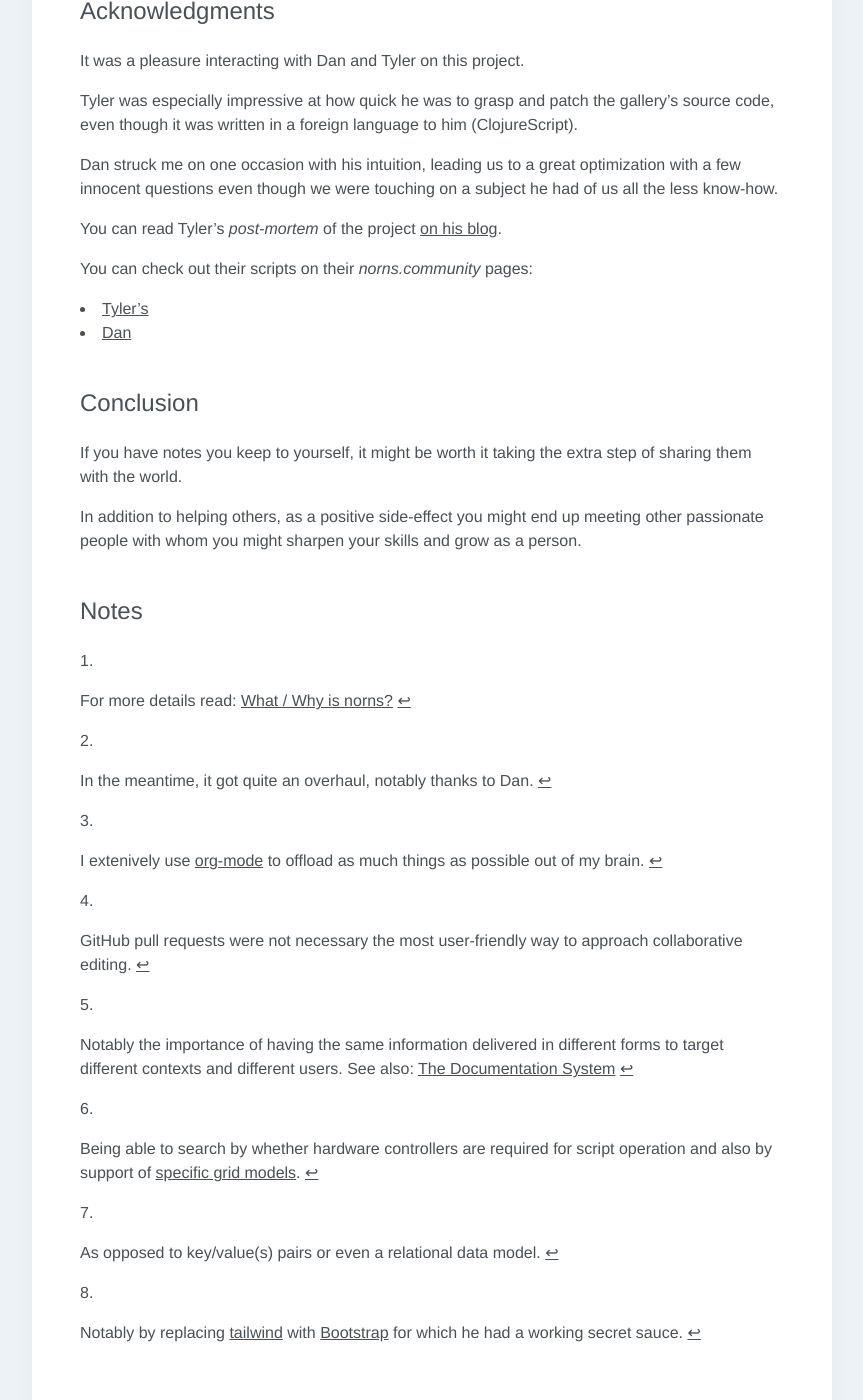
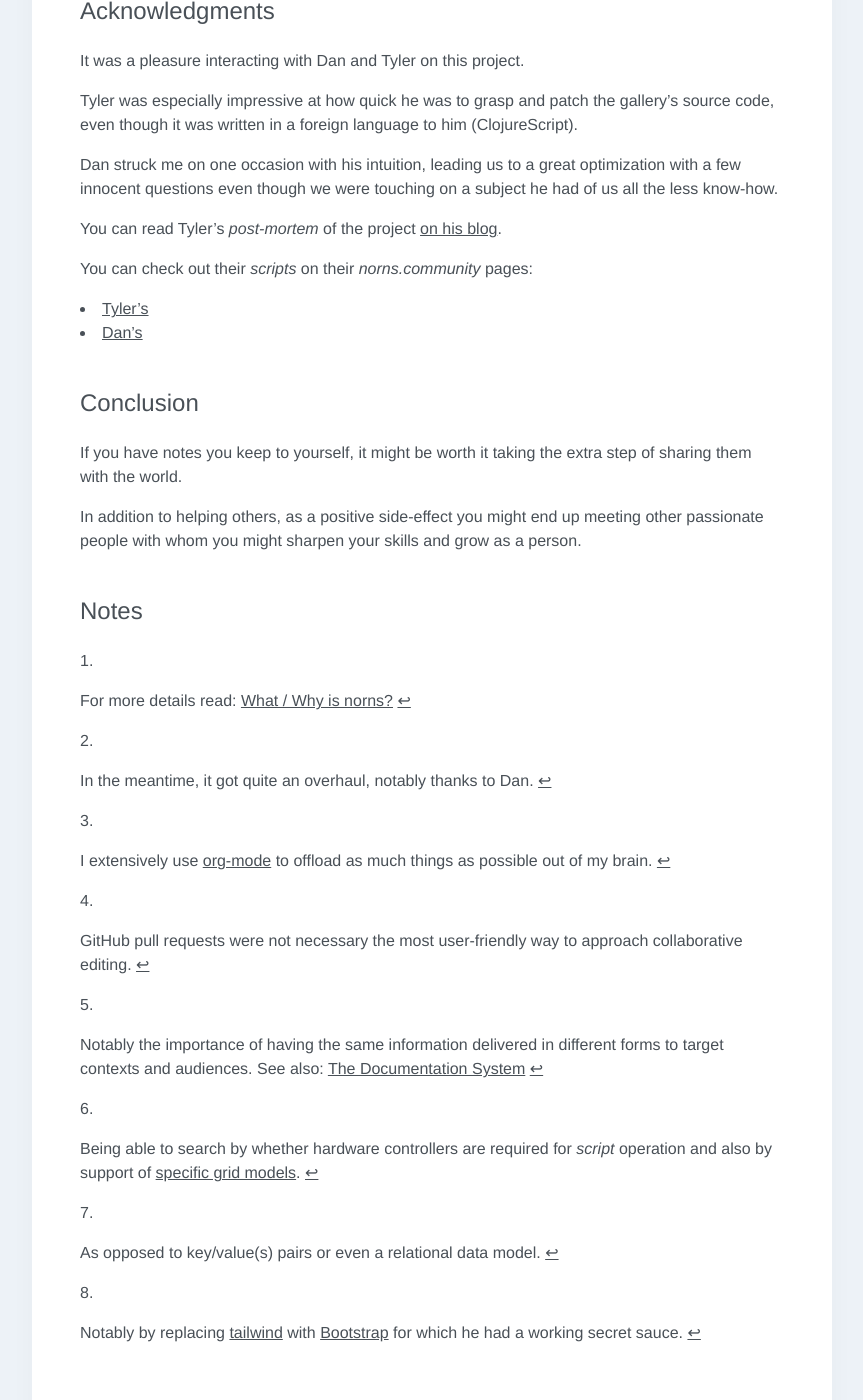
Before and after one commit to p3r7/blog, a Jekyll site: the page built from _posts/2021-05-10-norns-community.md, in a window 1280 px wide and 1400 px high, scrolled down 5963 px. Shown: the whole window, without its empty margins (208-1071 px from the left). Built offline with Jekyll 4.4.1, drawn with Linux system fonts in a browser that asks for light colours; some web fonts are replaced; some of the changed text lies outside the part shown.

Commit message:
Various small fixes

```diff
--- a/_posts/2021-05-10-norns-community.md
+++ b/_posts/2021-05-10-norns-community.md
@@ -132,7 +132,7 @@ This first release was a success.
 
 At the time of writing, from half to 2/3rd of all existing _scripts_ have been documented. There is still some hidden gems that would benefit from being cataloged.
 
-There is the eventuality of a tighter integration with _norns_ package manager (_maiden_) that may tie a tighter link between _norns_ as a platform and the community aspect of its script developments.
+There is the eventuality of a tighter integration with _norns_ package manager (_maiden_) that may tie a tighter link between _norns_ as a platform and the community aspect of its _script_ developments.
 
 I would also be happy to see the wiki host more general information pages. It could notably steal from _awesome-monome-norns_ a list of engines and reusable Lua libs.
 
@@ -149,10 +149,10 @@ Dan struck me on one occasion with his intuition, leading us to a great optimiza
 
 You can read Tyler's _post-mortem_ of the project [on his blog](https://nor.the-rn.info/2021/04/09/building-norns-community/).
 
-You can check out their scripts on their _norns.community_ pages:
+You can check out their _scripts_ on their _norns.community_ pages:
 
  - [Tyler's](https://norns.community/en/authors/northern-information)
- - [Dan](https://norns.community/en/authors/dan_derks)
+ - [Dan's](https://norns.community/en/authors/dan_derks)
 
 
 ## Conclusion
@@ -169,13 +169,13 @@ In addition to helping others, as a positive side-effect you might end up meetin
 
 [^2]: In the meantime, it got quite an overhaul, notably thanks to Dan.
 
-[^3]: I extenively use [org-mode](https://orgmode.org/) to offload as much things as possible out of my brain.
+[^3]: I extensively use [org-mode](https://orgmode.org/) to offload as much things as possible out of my brain.
 
 [^4]: GitHub pull requests were not necessary the most user-friendly way to approach collaborative editing.
 
-[^5]: Notably the importance of having the same information delivered in different forms to target different contexts and different users. See also: [The Documentation System](https://documentation.divio.com/)
+[^5]: Notably the importance of having the same information delivered in different forms to target contexts and audiences. See also: [The Documentation System](https://documentation.divio.com/)
 
-[^6]: Being able to search by whether hardware controllers are required for script operation and also by support of [specific grid models](https://monome.org/docs/grid/).
+[^6]: Being able to search by whether hardware controllers are required for _script_ operation and also by support of [specific grid models](https://monome.org/docs/grid/).
 
 [^7]: As opposed to key/value(s) pairs or even a relational data model.
 
```
Also changed, not shown: other parts of _posts/2021-05-10-norns-community.md (+2 -2 lines).
